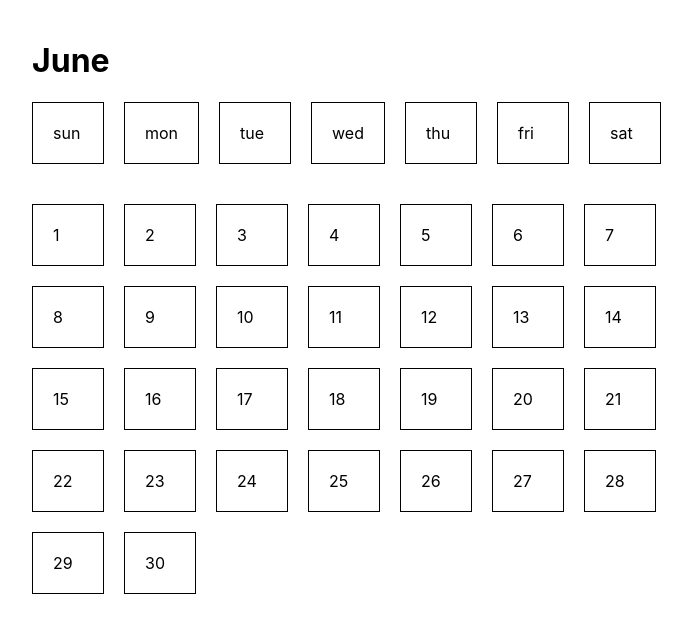
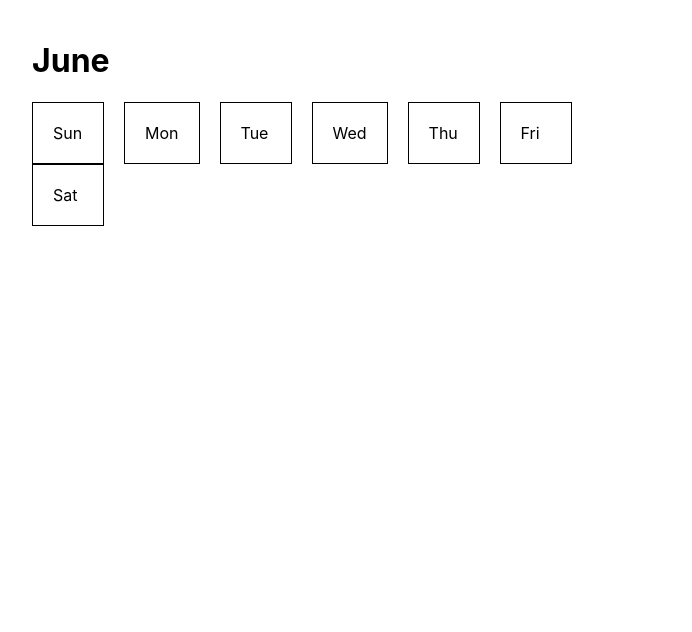
Before and after one commit to williamxmejia/calendar, a React (Create React App) app: page / in a window 1280 px wide. Shown: the top 632 px of the page, without its empty margins (68-760 px from the left). Built offline with nearby package versions, Linux system fonts and the light colour scheme.

Commit message:
feat: dynamically set the days

```diff
--- a/package.json
+++ b/package.json
@@ -6,6 +6,7 @@
     "@testing-library/jest-dom": "^5.16.5",
     "@testing-library/react": "^13.4.0",
     "@testing-library/user-event": "^13.5.0",
+    "dayjs": "^1.11.8",
     "react": "^18.2.0",
     "react-dom": "^18.2.0",
     "react-scripts": "^5.0.1",
--- a/src/components/Calendar.js
+++ b/src/components/Calendar.js
@@ -1,69 +1,40 @@
-import React from "react";
+import React from "react"
+import dayjs from "dayjs"
+import weekdayPlugin from "dayjs/plugin/weekday"
+import isTodayPlugin from "dayjs/plugin/isToday"
+import objectPlugin from "dayjs/plugin/toObject"
 
 function Calendar() {
-  const days = [
-    "sun",
-    "mon",
-    "tue",
-    "wed",
-    "thu",
-    "fri",
-    "sat",
-  ];
+  dayjs.extend(weekdayPlugin)
+  dayjs.extend(isTodayPlugin)
+  dayjs.extend(objectPlugin)
 
-  let i = 1
+  const currDate = dayjs()
 
+
+  function renderDays() {
+    const dateFormat = "ddd"
+    const days = []
+
+    for (let i = 0; i < 7; i++) {
+      days.push(
+          <div className="calendar-days" key={i}>{currDate.weekday(i).format(dateFormat)}</div>
+      )
+    }
+
+    return days
+  }
 
   return (
     <>
       <div className="cont-box">
         <h1>June</h1>
         <div className="calendar-head">
-          {days.map((day) => (
-            <div>
-              <div className="calendar-days">{day}</div>
-              {/* <div className="calendar-in">{i++}</div> */}
-            </div>
-
-          ))}
-          {/* <div className="calendar-in">2</div> */}
-
-        </div>
-        <div className="calendar-head">
-          <div className="calendar-in">1</div>
-          <div className="calendar-in">2</div>
-          <div className="calendar-in">3</div>
-          <div className="calendar-in">4</div>
-          <div className="calendar-in">5</div>
-          <div className="calendar-in">6</div>
-          <div className="calendar-in">7</div>
-          <div className="calendar-in">8</div>
-          <div className="calendar-in">9</div>
-          <div className="calendar-in">10</div>
-          <div className="calendar-in">11</div>
-          <div className="calendar-in">12</div>
-          <div className="calendar-in">13</div>
-          <div className="calendar-in">14</div>
-          <div className="calendar-in">15</div>
-          <div className="calendar-in">16</div>
-          <div className="calendar-in">17</div>
-          <div className="calendar-in">18</div>
-          <div className="calendar-in">19</div>
-          <div className="calendar-in">20</div>
-          <div className="calendar-in">21</div>
-          <div className="calendar-in">22</div>
-          <div className="calendar-in">23</div>
-          <div className="calendar-in">24</div>
-          <div className="calendar-in">25</div>
-          <div className="calendar-in">26</div>
-          <div className="calendar-in">27</div>
-          <div className="calendar-in">28</div>
-          <div className="calendar-in">29</div>
-          <div className="calendar-in">30</div>
+          {renderDays()}
         </div>
       </div>
     </>
-  );
+  )
 }
 
-export default Calendar;
+export default Calendar
```
Also changed, not shown: 1 other file (tests, documents, lock files or other folders).
